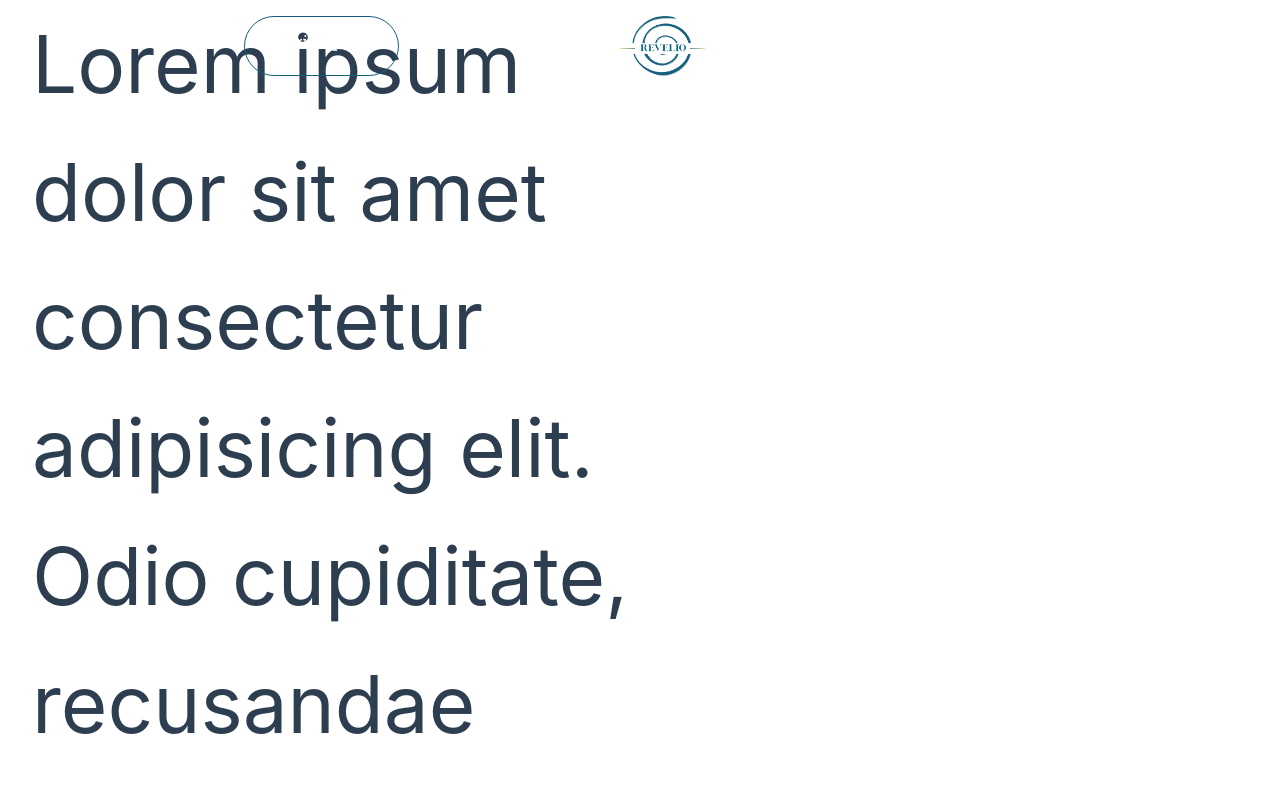
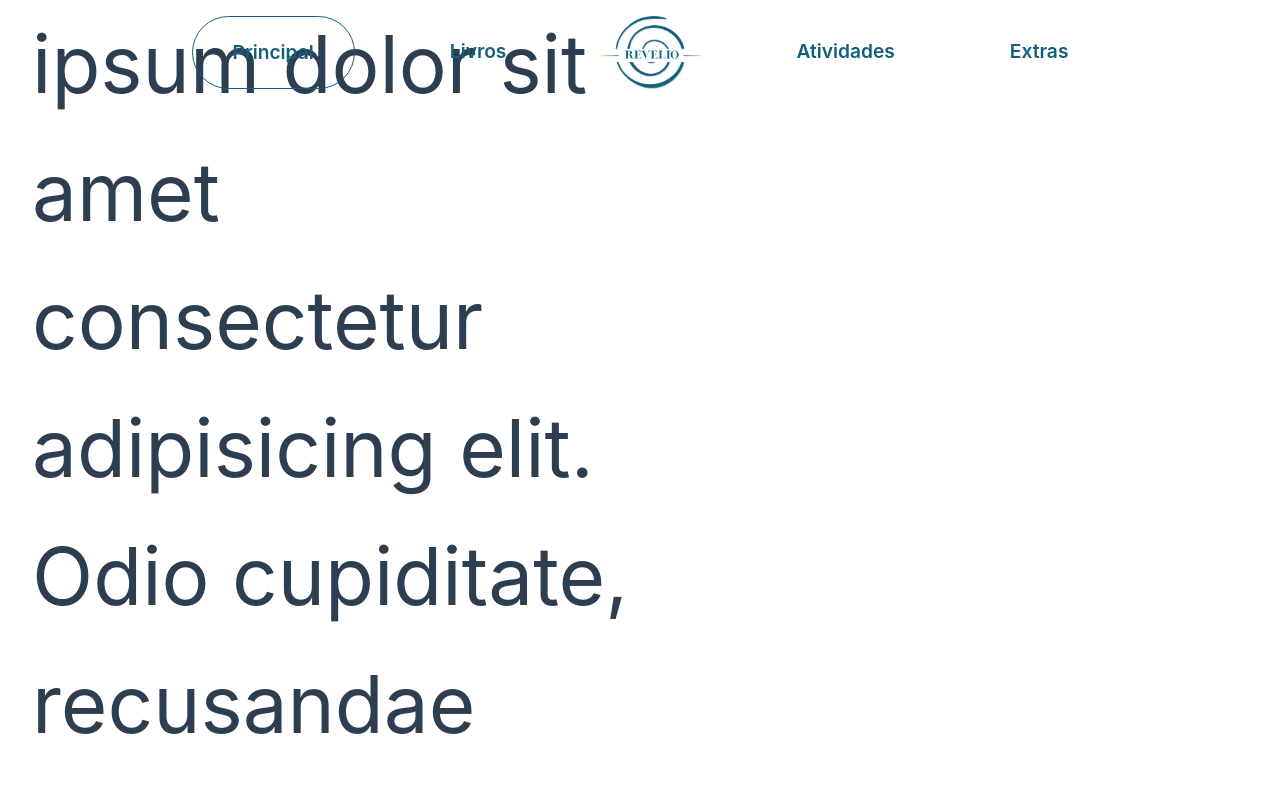
Before and after one commit to Marco-Lytug/Hackaton---Revelio, a Vue app: page / in a window 1280 px wide. Shown: the top 798 px of the page. Built offline with nearby package versions, Linux system fonts and the light colour scheme.

Commit message:
FEAT: Adiciona animação de transição ao header e corrige texto no AppHeader

```diff
--- a/src/assets/main.css
+++ b/src/assets/main.css
@@ -1,17 +1,24 @@
 @import './base.css';
+
+@view-transition{
+  navigation: auto
+}
+::view-transition-old(:root){
+  animation-duration: 1s;
+}
 
 #app {
   max-width: 1280px;
   margin: 0 auto;
   padding: 2rem;
   font-weight: normal;
+
 }
 
-a,
-.green {
+a {
   text-decoration: none;
   transition: 0.4s;
-  padding: 3px;
+
 }
 
 @media (hover: hover) {
--- a/src/components/layout/AppHeader.vue
+++ b/src/components/layout/AppHeader.vue
@@ -44,7 +44,7 @@ onUnmounted(() => {
   </header>
   <div>
     <p>
-      Lorem ipsum dolor sit amet consectetur adipisicing elit. Odio cupiditate, recusandae amet adipisci sed quos at molestiae laborum laudantium error suscipit sequi ducimus, eos id explicabo autem quo dicta. Saepe!
+       ipsum dolor sit amet consectetur adipisicing elit. Odio cupiditate, recusandae amet adipisci sed quos at molestiae laborum laudantium error suscipit sequiso ducimus, eos id explicabo autem quo dicta. Saepe!
     </p>
   </div>
 </template>
@@ -54,9 +54,10 @@ p {
   font-size: 5rem;
 }
 img {
-  width: 85px;
+  width: 100px;
   height: auto;
   position: relative;
+
 }
 
 ul {
@@ -76,7 +77,7 @@ header {
   padding: 16px;
   display: flex;
   justify-content: center;
-  background-color: rgba(128, 128, 128, 0.95);
+  background-color: #F4E6CC;
   transition: transform 0.25s ease, opacity 0.25s ease, background-color 0.25s ease;
 
   /*backdrop-filter: blur(10px);*/
@@ -97,22 +98,20 @@ header.hidden {
   background-color: transparent;
   border: 1px solid #135F7D;
   box-shadow: 2px solid black;
-  padding: 10px 40px 10px 40px;
+  padding: 20px 40px 20px 40px;
 }
 
 a{
-  color: white;
-  padding: 10px;
+  color: #135F7D;
+  padding: 20px;
   font-size: 1.2rem;
-  font-family: "Josefin Slab", serif;
-  font-weight: 670;
+  font-weight: 600;
   transition: 1s;
 }
 a:hover {
-  font-weight: 670;
   transition: 1s;
   border: 1px solid #135F7D;
-  padding: 10px 40px 10px 40px;
+  padding: 20px 40px 20px 40px;
   border-radius: 10vw;
 
 }
```
